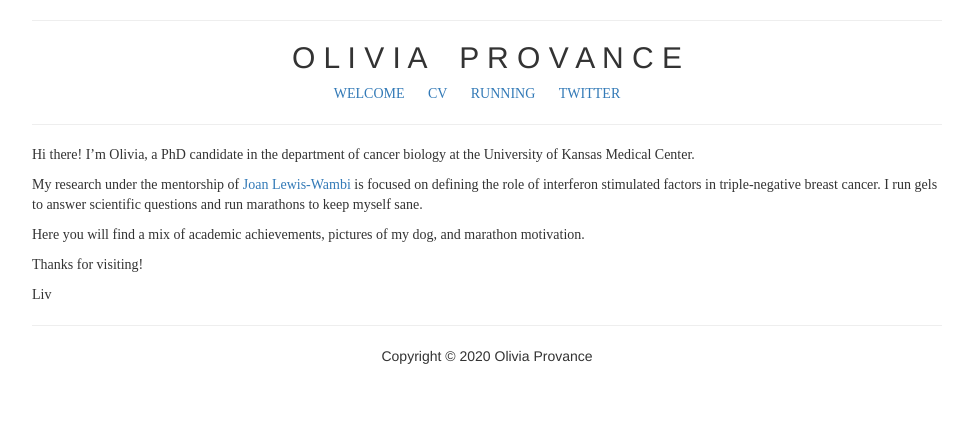
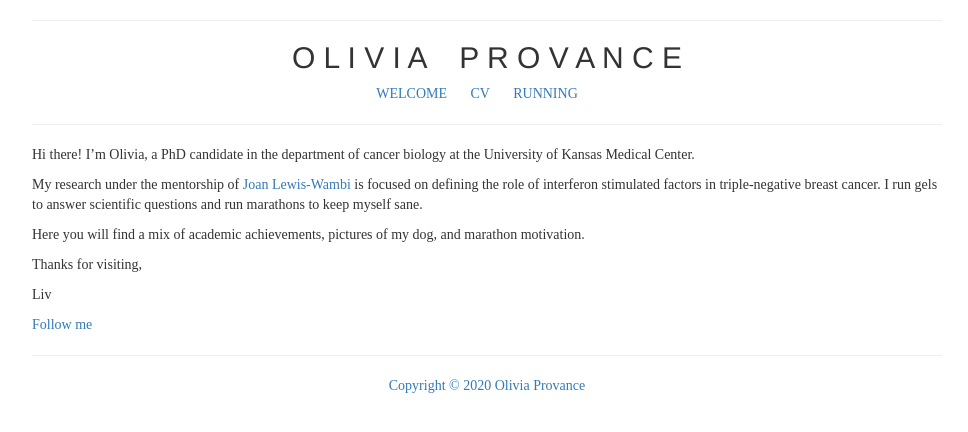
Before and after one commit to livprovance/oliviaprovance.github.io, a Jekyll site: the page index.html, which Jekyll copies as it is, in a window 1280 px wide. Shown: the top 432 px of the page, without its empty margins (153-1121 px from the left). Built offline with Jekyll 4.4.1, drawn with Linux system fonts in a browser that asks for light colours.

Commit message:
Update index.html

```diff
--- a/index.html
+++ b/index.html
@@ -384,9 +384,6 @@ summary {
 <li>
 <a href="/RUNNING">RUNNING</a>
 </li>
-<li>
-<a href="/TWITTER">TWITTER</a>
-</li>
 </ul>
 <p></nav></p>
 </center>
@@ -395,12 +392,13 @@ summary {
 <p style="font-family:Helvetica Light"> Hi there! I’m Olivia, a PhD candidate in the department of cancer biology at the University of Kansas Medical Center.
 <p style="font-family:Helvetica Light"> My research under the mentorship of <a href="http://www.kumc.edu/school-of-medicine/cancer-biology/faculty/joan-lewis-wambi-phd.html/">Joan Lewis-Wambi</a> is focused on defining the role of interferon stimulated factors in triple-negative breast cancer. I run gels to answer scientific questions and run marathons to keep myself sane.
 <p style="font-family:Helvetica Light"> Here you will find a mix of academic achievements, pictures of my dog, and marathon motivation.
-<p style="font-family:Helvetica Light"> Thanks for visiting!
+<p style="font-family:Helvetica Light"> Thanks for visiting,
 <p style="font-family:Helvetica Light"> Liv
+<p style="font-family:Helvetica Light"> <a href="http://www.twitter.com/livprovance">Follow me</>
 </left>
 <hr />
 <center>
-Copyright © 2020 Olivia Provance
+<p style="font-family:Helvetica Light"> Copyright © 2020 Olivia Provance
 </center>
 
 
```
